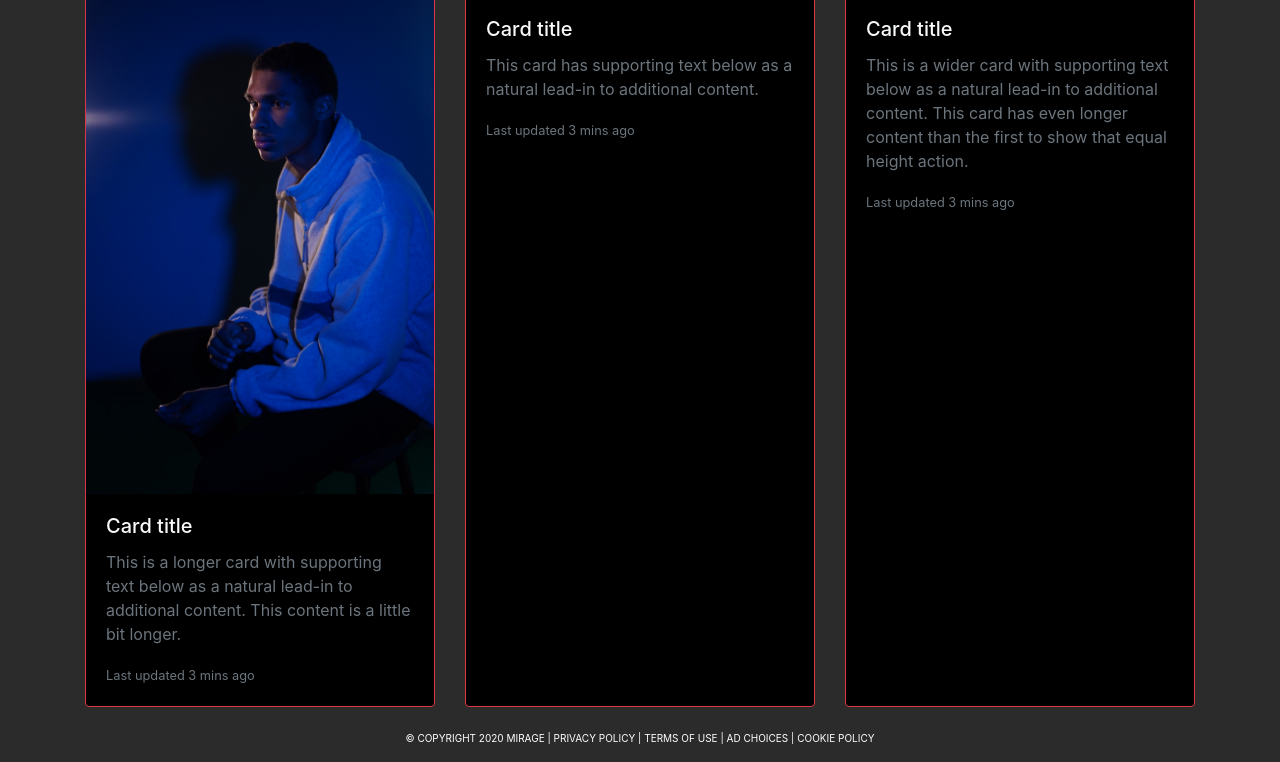
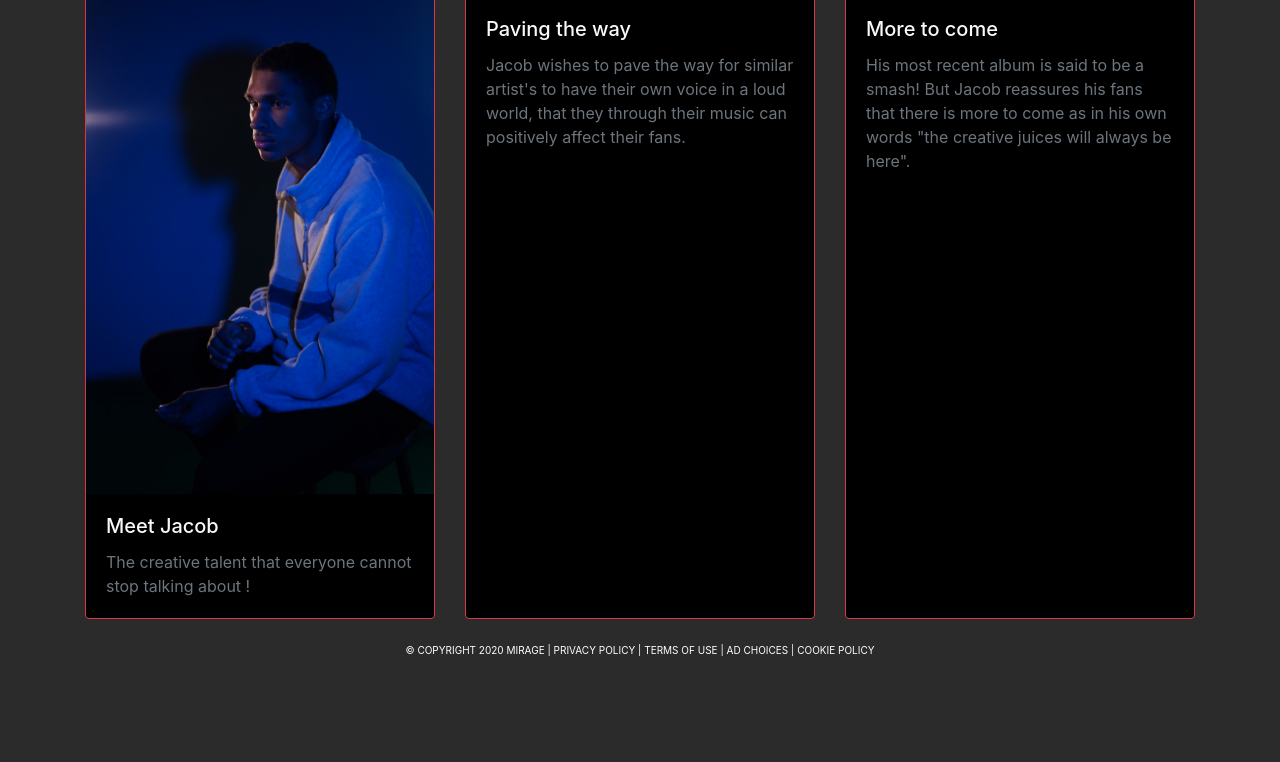
Before and after one commit to charliexkilner/Jacob, a plain HTML site: page index.html in a window 1280 px wide. Shown: the part 266-1028 px from the top of the page. After the commit the page ends 940 px from the top, so only its background shows below. Drawn offline with nearby package versions, Linux system fonts and the light colour scheme.

Commit message:
Update index.html

```diff
--- a/index.html
+++ b/index.html
@@ -56,25 +56,22 @@
             <div class="card border-danger">
               <img src="1.jpg" class="card-img-top" alt="...">
               <div class="card-body">
-                <h5 class="card-title text-light">Card title</h5>
-                <p class="card-text text-muted">This is a longer card with supporting text below as a natural lead-in to additional content. This content is a little bit longer.</p>
-                <p class="card-text"><small class="text-muted">Last updated 3 mins ago</small></p>
+                <h5 class="card-title text-light">Meet Jacob</h5>
+                <p class="card-text text-muted">The creative talent that everyone cannot stop talking about !</p>
               </div>
             </div>
             <div class="card border-danger">
               <img src="4.jpg" class="card-img-top" alt="...">
               <div class="card-body">
-                <h5 class="card-title text-light">Card title</h5>
-                <p class="card-text text-muted">This card has supporting text below as a natural lead-in to additional content.</p>
-                <p class="card-text"><small class="text-muted">Last updated 3 mins ago</small></p>
+                <h5 class="card-title text-light">Paving the way</h5>
+                <p class="card-text text-muted">Jacob wishes to pave the way for similar artist's to have their own voice in a loud world, that they through their music can positively affect their fans.</p>
               </div>
             </div>
             <div class="card border-danger">
               <img src="5.jpg" class="card-img-top" alt="...">
               <div class="card-body">
-                <h5 class="card-title text-light">Card title</h5>
-                <p class="card-text text-muted">This is a wider card with supporting text below as a natural lead-in to additional content. This card has even longer content than the first to show that equal height action.</p>
-                <p class="card-text"><small class="text-muted">Last updated 3 mins ago</small></p>
+                <h5 class="card-title text-light">More to come</h5>
+                <p class="card-text text-muted">His most recent album is said to be a smash! But Jacob reassures his fans that there is more to come as in his own words "the creative juices will always be here".</p>
               </div>
             </div>
           </div>
```
